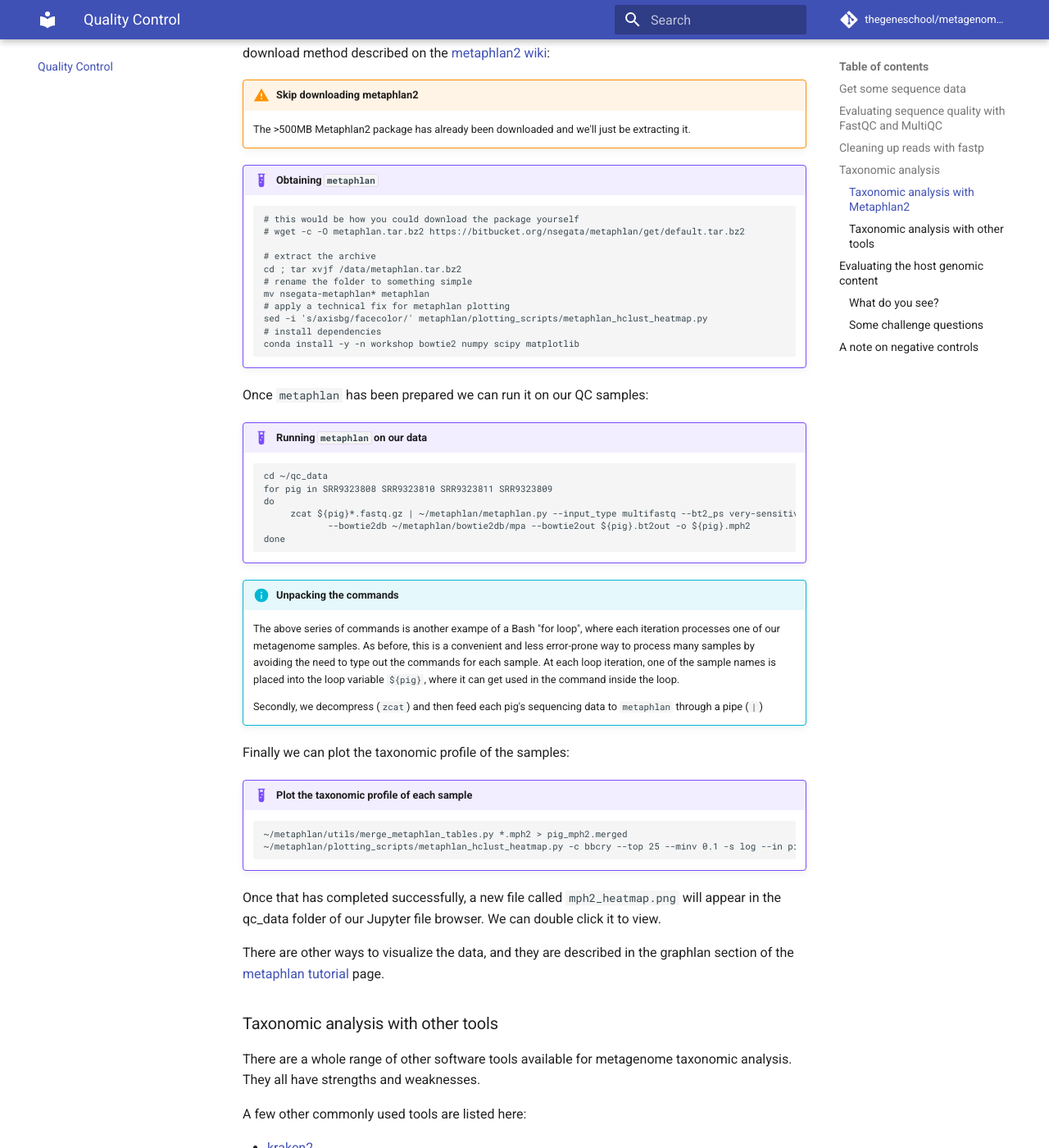
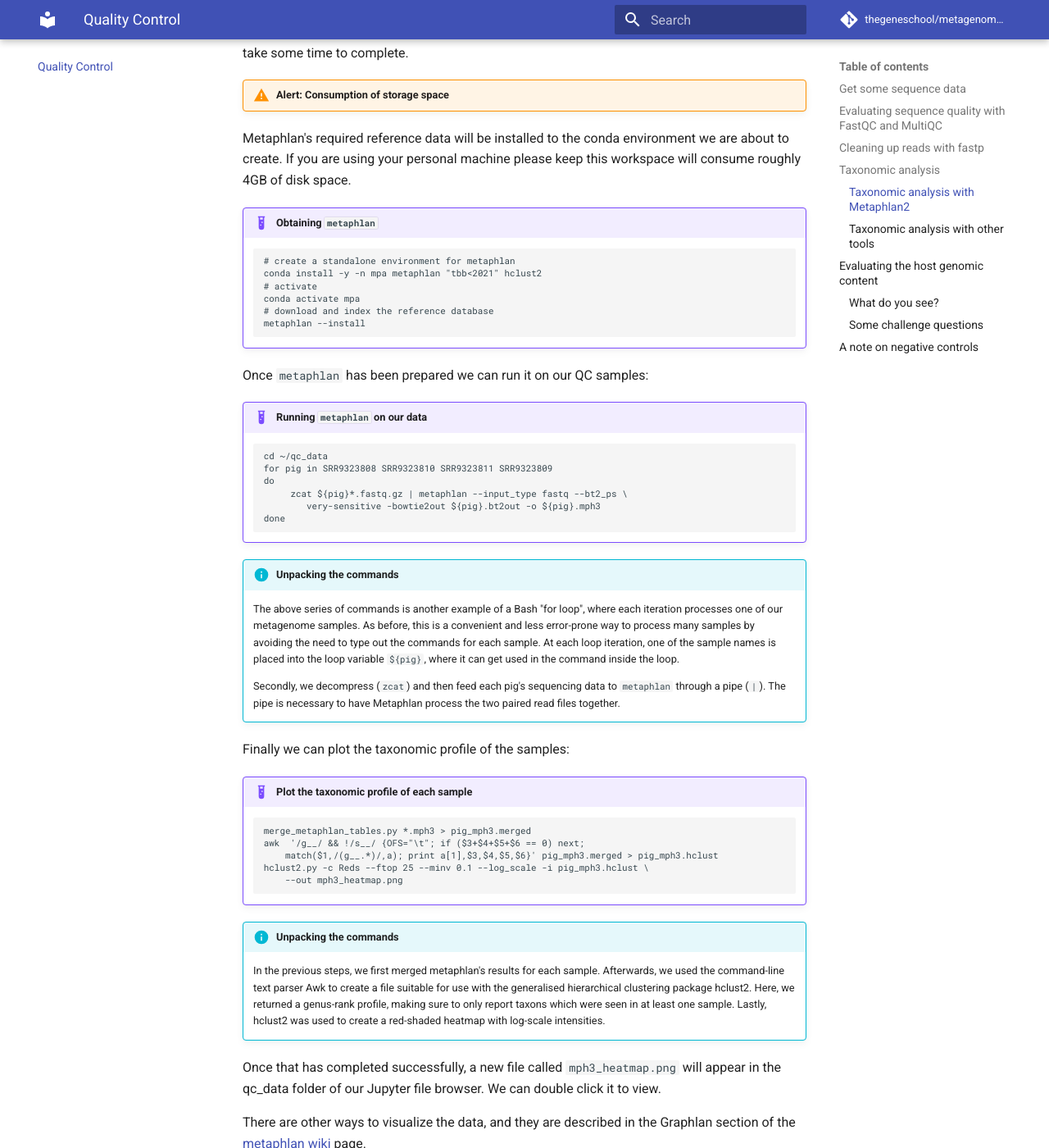
Before and after one commit to thegeneschool/metagenomics, an MkDocs documentation site: the page built from docs/qc.md, in a window 1280 px wide and 1400 px high, scrolled down 6276 px. Shown: the whole window at 82% size. Built offline with MkDocs 1.6.1 and Material for MkDocs 9.7.7, drawn with Linux system fonts in a browser that asks for light colours; comment, search, counter and statistics services are not loaded; some of the changed text lies outside the part shown.

Commit message:
Fixes #4, #5

````diff
--- a/docs/qc.md
+++ b/docs/qc.md
@@ -18,7 +18,7 @@ To do this, start a terminal session in your Jupyter server (click the Terminal
     # fast download from github
     git clone https://github.com/rvalieris/parallel-fastq-dump.git
     # create a new conda environment and activate it
-    conda create -y -n workshop "python<3" sra-tools
+    conda create -y -n workshop python "sra-tools==2.10.1"
     conda activate workshop
     ```
 
@@ -153,25 +153,19 @@ It is useful as an initial quality check to ensure that the microbial community
 
 ### Taxonomic analysis with Metaphlan2
 
-While it may be possible to install metaphlan2 via conda, at least in my experience, conda struggles with "solving the environment".
-Therefore it's suggested to install it via the simple download method described on the [metaphlan2 wiki](https://github.com/biobakery/MetaPhlAn/wiki/MetaPhlAn2#installation):
+Per the author's documentation, Metaphlan is best installed as a separate conda environment. After installation of the software, we will need to install and index the database. This process will take some time to complete.
 
-!!! warning "Skip downloading metaphlan2"
-    The >500MB Metaphlan2 package has already been downloaded and we'll just be extracting it.
+!!! warning "Alert: Consumption of storage space"
+Metaphlan's required reference data will be installed to the conda environment we are about to create. If you are using your personal machine please keep this workspace will consume roughly 4GB of disk space.
 
 !!! example "Obtaining `metaphlan`"
     ```bash
-    # this would be how you could download the package yourself
-    # wget -c -O metaphlan.tar.bz2 https://bitbucket.org/nsegata/metaphlan/get/default.tar.bz2
-
-    # extract the archive
-    cd ; tar xvjf /data/metaphlan.tar.bz2
-    # rename the folder to something simple
-    mv nsegata-metaphlan* metaphlan
-    # apply a technical fix for metaphlan plotting
-    sed -i 's/axisbg/facecolor/' metaphlan/plotting_scripts/metaphlan_hclust_heatmap.py
-    # install dependencies
-    conda install -y -n workshop bowtie2 numpy scipy matplotlib
+    # create a standalone environment for metaphlan
+    conda install -y -n mpa metaphlan "tbb<2021" hclust2
+    # activate
+    conda activate mpa
+    # download and index the reference database
+    metaphlan --install
     ```
 
 Once `metaphlan` has been prepared we can run it on our QC samples:
@@ -181,27 +175,32 @@ Once `metaphlan` has been prepared we can run it on our QC samples:
     cd ~/qc_data
     for pig in SRR9323808 SRR9323810 SRR9323811 SRR9323809
     do
-         zcat ${pig}*.fastq.gz | ~/metaphlan/metaphlan.py --input_type multifastq --bt2_ps very-sensitive \
-                --bowtie2db ~/metaphlan/bowtie2db/mpa --bowtie2out ${pig}.bt2out -o ${pig}.mph2
+         zcat ${pig}*.fastq.gz | metaphlan --input_type fastq --bt2_ps \
+            very-sensitive -bowtie2out ${pig}.bt2out -o ${pig}.mph3
     done
     ```
 
 !!! info "Unpacking the commands"
-    The above series of commands is another exampe of a Bash "for loop", where each iteration processes one of our metagenome samples. As before, this is a convenient and less error-prone way to process many samples by avoiding the need to type out the commands for each sample. At each loop iteration, one of the sample names is placed into the loop variable `${pig}`, where it can get used in the command inside the loop.
+    The above series of commands is another example of a Bash "for loop", where each iteration processes one of our metagenome samples. As before, this is a convenient and less error-prone way to process many samples by avoiding the need to type out the commands for each sample. At each loop iteration, one of the sample names is placed into the loop variable `${pig}`, where it can get used in the command inside the loop.
 
-    Secondly, we decompress (`zcat`) and then feed each pig's sequencing data to `metaphlan` through a pipe (`|`)
+    Secondly, we decompress (`zcat`) and then feed each pig's sequencing data to `metaphlan` through a pipe (`|`). The pipe is necessary to have Metaphlan process the two paired read files together.
 
 Finally we can plot the taxonomic profile of the samples:
 
 !!! example "Plot the taxonomic profile of each sample"
     ```
-    ~/metaphlan/utils/merge_metaphlan_tables.py *.mph2 > pig_mph2.merged
-    ~/metaphlan/plotting_scripts/metaphlan_hclust_heatmap.py -c bbcry --top 25 --minv 0.1 -s log --in pig_mph2.merged --out mph2_heatmap.png
+    merge_metaphlan_tables.py *.mph3 > pig_mph3.merged
+    awk  '/g__/ && !/s__/ {OFS="\t"; if ($3+$4+$5+$6 == 0) next;
+        match($1,/(g__.*)/,a); print a[1],$3,$4,$5,$6}' pig_mph3.merged > pig_mph3.hclust
+    hclust2.py -c Reds --ftop 25 --minv 0.1 --log_scale -i pig_mph3.hclust \
+        --out mph3_heatmap.png
     ```
+!!! info "Unpacking the commands"
+    In the previous steps, we first merged metaphlan's results for each sample. Afterwards, we used the command-line text parser Awk to create a file suitable for use with the generalised hierarchical clustering package hclust2. Here, we returned a genus-rank profile, making sure to only report taxons which were seen in at least one sample. Lastly, hclust2 was used to create a red-shaded heatmap with log-scale intensities.
 
-Once that has completed successfully, a new file called `mph2_heatmap.png` will appear in the qc_data folder of our Jupyter file browser. We can double click it to view.
+Once that has completed successfully, a new file called `mph3_heatmap.png` will appear in the qc_data folder of our Jupyter file browser. We can double click it to view.
 
-There are other ways to visualize the data, and they are described in the graphlan section of the [metaphlan tutorial](https://bitbucket.org/nsegata/metaphlan/wiki/MetaPhlAn_Pipelines_Tutorial) page.
+There are other ways to visualize the data, and they are described in the Graphlan section of the [metaphlan wiki](https://github.com/biobakery/MetaPhlAn/wiki/MetaPhlAn-3.0) page.
 
 ### Taxonomic analysis with other tools
 
````
